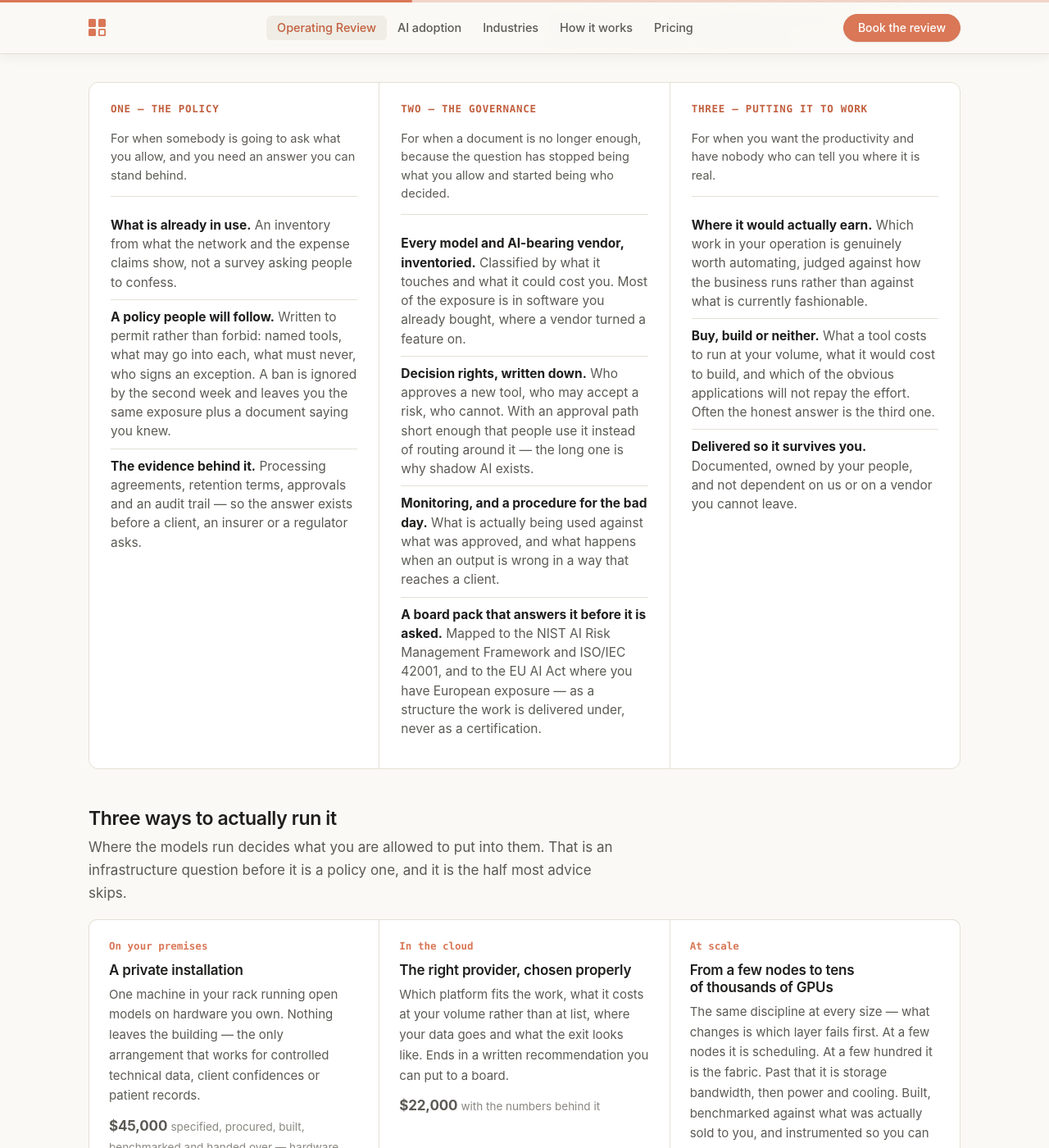
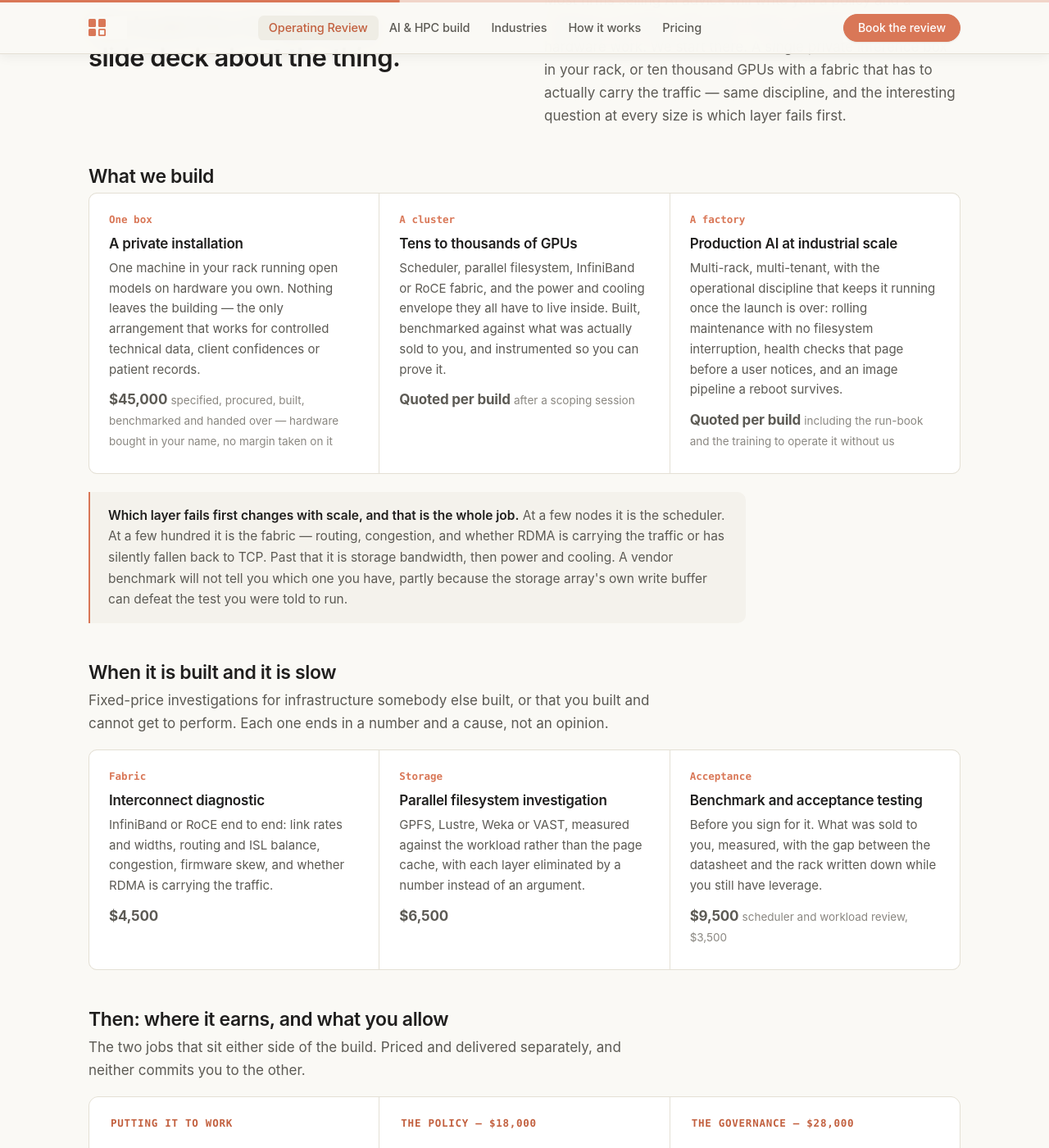
Before and after one commit to wirewalktech/AI-Extension, a Jekyll site: the page index.html, which Jekyll copies as it is, in a window 1280 px wide and 1400 px high, scrolled down 5026 px. Shown: the whole window at 82% size. Built offline with Jekyll 4.4.1, drawn with Linux system fonts in a browser that asks for light colours; some of the changed text lies outside the part shown.

Commit message:
Make the build capability impossible to miss
A visitor to ai.wirewalk.com could not tell we build anything. The AI
section opened with policy, then governance, and demoted the infrastructure
to a sub-block below the fold; the hero never mentioned hardware at all.

The section now leads with what we build -- one box, a cluster, a factory --
then the fixed-price investigations for infrastructure that already exists
and is slow, and only then the policy and governance work that sits either
side of it. The layer-fails-first argument is the differentiator and is now
stated plainly, including why a vendor benchmark will not find it.

Hero carries it above the fold, one proof point trades a generic claim for
the one nobody else can make, nav says AI & HPC build, and the meta
description names the infrastructure rather than only the review.

Co-Authored-By: Claude Opus 5 (1M context) <noreply@anthropic.com>

```diff
--- a/index.html
+++ b/index.html
@@ -5,14 +5,14 @@
 <meta property="og:type" content="website">
 <meta property="og:site_name" content="Wirewalk AI">
 <meta property="og:title" content="Wirewalk AI — The Operating Review">
-<meta property="og:description" content="Where the money leaks, where it drags, and what it quietly exposes you to. The obvious problems already have owners; we find the expensive ones that do not. A full read of how an operation earns — finance, revenue, receivables, payables, contracts, people and IT — rather than a sample of the one department already under review. Read in your sector's own vocabulary: your regulator, your filings, the systems your data sits in.">
+<meta property="og:description" content="Where the money leaks, where it drags, and what it quietly exposes you to — and when the answer is infrastructure, we build it: private AI installations, GPU clusters and the fabric, storage and scheduler underneath them. A full read of how an operation earns — finance, revenue, receivables, payables, contracts, people and IT — rather than a sample of the one department already under review. Read in your sector's own vocabulary: your regulator, your filings, the systems your data sits in.">
 <meta property="og:url" content="https://ai.wirewalk.com/">
 <meta property="og:image" content="https://ai.wirewalk.com/assets/og.png">
 <meta property="og:image:width" content="1200">
 <meta property="og:image:height" content="630">
 <meta name="twitter:card" content="summary_large_image">
 <link rel="canonical" href="https://ai.wirewalk.com/">
-<meta name="description" content="Where the money leaks, where it drags, and what it quietly exposes you to. The obvious problems already have owners; we find the expensive ones that do not. A full read of how an operation earns — finance, revenue, receivables, payables, contracts, people and IT — rather than a sample of the one department already under review. Read in your sector's own vocabulary: your regulator, your filings, the systems your data sits in.">
+<meta name="description" content="Where the money leaks, where it drags, and what it quietly exposes you to — and when the answer is infrastructure, we build it: private AI installations, GPU clusters and the fabric, storage and scheduler underneath them. A full read of how an operation earns — finance, revenue, receivables, payables, contracts, people and IT — rather than a sample of the one department already under review. Read in your sector's own vocabulary: your regulator, your filings, the systems your data sits in.">
 <style>
 :root{
   --bg:#FAF9F5; --alt:#F4F2EC; --alt2:#EFEDE5; --ln:#E4E0D5; --ln2:#D5D0C0;
@@ -770,7 +770,7 @@ nav.lk button.on .caret{transform:rotate(180deg);opacity:1}
            overlapped the brand rather than reflowing. Five leaves room.
            tools/check-layout.mjs fails the build if anything collides. -->
       <a href="#lenses" data-sec="lenses coverage handling checkable phase1 phase2 people">Operating Review</a>
-      <a href="#ai-policy" data-sec="ai-policy compliance credentials">AI adoption</a>
+      <a href="#ai-policy" data-sec="ai-policy compliance credentials">AI &amp; HPC build</a>
       <a href="#industries" data-sec="industries">Industries</a>
       <a href="/how-it-works/">How it works</a>
       <a href="/order/">Pricing</a>
@@ -810,6 +810,12 @@ nav.lk button.on .caret{transform:rotate(180deg);opacity:1}
     only add cost.
     <b>The obvious problems already have owners. We are here for the expensive ones that
     do not.</b></p>
+    <!-- The AI and HPC half was invisible above the fold. A visitor who needs a
+         cluster built was reading a page about operating reviews and leaving. -->
+    <p class="lead hro" style="margin-top:14px">And when the answer is infrastructure, we
+    build it &mdash; <a class="ilink" href="#ai-policy">one private inference box or ten
+    thousand GPUs</a>, scheduler and parallel filesystem and fabric, benchmarked against
+    what was actually sold to you.</p>
     <div class="acts hro">
       <a href="#contact" class="btn btn-p">Book the review<svg viewBox="0 0 16 16" fill="none"><path d="M3 8h9M8.5 4.5 12 8l-3.5 3.5" stroke="currentColor" stroke-width="1.7" stroke-linecap="round" stroke-linejoin="round"/></svg></a>
       <a href="/industries/" class="btn btn-g">Find your industry</a>
@@ -818,7 +824,7 @@ nav.lk button.on .caret{transform:rotate(180deg);opacity:1}
       <div><b>Read in full</b><span class="muted">Every record in scope, not a sample</span></div>
       <div><b>Priced in the open</b><span class="muted">Published prices, not a
       discovery call</span></div>
-      <div><b>Yours either way</b><span class="muted">No vendor commissions or referral fees</span></div>
+      <div><b>We build it too</b><span class="muted">Clusters and private AI, not just the advice</span></div>
     </div>
   </div>
   <div class="scopes">
@@ -1042,55 +1048,74 @@ nav.lk button.on .caret{transform:rotate(180deg);opacity:1}
 
 <section class="sec" id="ai-policy"><div class="wrap">
   <div class="sh-split">
-    <div><span class="eyebrow">AI adoption</span>
-      <h2>Three separate jobs. Most people start with one.</h2></div>
-    <p>What you allow, how that stays true once everyone is busy, and where a model would
-    actually earn its keep are three different pieces of work with three different buyers.
-    They are priced and delivered separately and none of them commits you to the next: a
-    firm with a client questionnaire due next month needs the first, a firm whose board has
-    started asking who signed off on any of this needs the second, and a firm that just
-    wants the productivity needs the third.</p>
-  </div>
-
+    <div><span class="eyebrow">AI and HPC infrastructure</span>
+      <h2>We build the thing. Not a slide deck about the thing.</h2></div>
+    <p>Most firms selling AI advice will write you a policy and a roadmap and stop at the
+    point where somebody has to make hardware work. We start there. A single private
+    inference box in your rack, or ten thousand GPUs with a fabric that has to actually
+    carry the traffic &mdash; same discipline, and the interesting question at every size
+    is which layer fails first.</p>
+  </div>
+
+  <!-- THE BUILD LEADS.
+       This section used to open with policy and governance and demote the
+       engineering to a sub-block three screens down, which described a
+       practice that writes documents. It is the wrong way round: anyone can
+       write an AI policy, and almost nobody can tell you why your RDMA
+       quietly fell back to TCP. -->
+  <h3 class="aih">What we build</h3>
+  <div class="g3" data-rv>
+    <div><span class="n">One box</span><h4>A private installation</h4>
+      <p>One machine in your rack running open models on hardware you own. Nothing leaves
+      the building &mdash; the only arrangement that works for controlled technical data,
+      client confidences or patient records.<br>
+      <b class="px">$45,000</b> <span class="pxn">specified, procured, built, benchmarked
+      and handed over &mdash; hardware bought in your name, no margin taken on it</span></p></div>
+    <div><span class="n">A cluster</span><h4>Tens to thousands of GPUs</h4>
+      <p>Scheduler, parallel filesystem, InfiniBand or RoCE fabric, and the power and
+      cooling envelope they all have to live inside. Built, benchmarked against what was
+      actually sold to you, and instrumented so you can prove it.<br>
+      <b class="px">Quoted per build</b> <span class="pxn">after a scoping session</span></p></div>
+    <div><span class="n">A factory</span><h4>Production AI at industrial scale</h4>
+      <p>Multi-rack, multi-tenant, with the operational discipline that keeps it running
+      once the launch is over: rolling maintenance with no filesystem interruption, health
+      checks that page before a user notices, and an image pipeline a reboot survives.<br>
+      <b class="px">Quoted per build</b> <span class="pxn">including the run-book and the
+      training to operate it without us</span></p></div>
+  </div>
+
+  <p class="rl" style="margin-top:22px"><b>Which layer fails first changes with scale, and
+  that is the whole job.</b> At a few nodes it is the scheduler. At a few hundred it is the
+  fabric &mdash; routing, congestion, and whether RDMA is carrying the traffic or has
+  silently fallen back to TCP. Past that it is storage bandwidth, then power and cooling.
+  A vendor benchmark will not tell you which one you have, partly because the storage
+  array's own write buffer can defeat the test you were told to run.</p>
+
+  <h3 class="aih">When it is built and it is slow</h3>
+  <p class="sub" style="max-width:66ch;margin:0 0 18px">Fixed-price investigations for
+  infrastructure somebody else built, or that you built and cannot get to perform. Each one
+  ends in a number and a cause, not an opinion.</p>
+  <div class="g3" data-rv>
+    <div><span class="n">Fabric</span><h4>Interconnect diagnostic</h4>
+      <p>InfiniBand or RoCE end to end: link rates and widths, routing and ISL balance,
+      congestion, firmware skew, and whether RDMA is carrying the traffic.<br>
+      <b class="px">$4,500</b></p></div>
+    <div><span class="n">Storage</span><h4>Parallel filesystem investigation</h4>
+      <p>GPFS, Lustre, Weka or VAST, measured against the workload rather than the page
+      cache, with each layer eliminated by a number instead of an argument.<br>
+      <b class="px">$6,500</b></p></div>
+    <div><span class="n">Acceptance</span><h4>Benchmark and acceptance testing</h4>
+      <p>Before you sign for it. What was sold to you, measured, with the gap between the
+      datasheet and the rack written down while you still have leverage.<br>
+      <b class="px">$9,500</b> <span class="pxn">scheduler and workload review, $3,500</span></p></div>
+  </div>
+
+  <h3 class="aih">Then: where it earns, and what you allow</h3>
+  <p class="sub" style="max-width:66ch;margin:0 0 18px">The two jobs that sit either side of
+  the build. Priced and delivered separately, and neither commits you to the other.</p>
   <div class="cmp peers" data-rv>
     <div>
-      <h4>ONE &mdash; THE POLICY</h4>
-      <p class="aip">For when somebody is going to ask what you allow, and you need an
-      answer you can stand behind.</p>
-      <ul>
-        <li><b>What is already in use.</b> An inventory from what the network and the
-          expense claims show, not a survey asking people to confess.</li>
-        <li><b>A policy people will follow.</b> Written to permit rather than forbid:
-          named tools, what may go into each, what must never, who signs an exception.
-          A ban is ignored by the second week and leaves you the same exposure plus a
-          document saying you knew.</li>
-        <li><b>The evidence behind it.</b> Processing agreements, retention terms,
-          approvals and an audit trail &mdash; so the answer exists before a client, an
-          insurer or a regulator asks.</li>
-      </ul>
-    </div>
-    <div>
-      <h4>TWO &mdash; THE GOVERNANCE</h4>
-      <p class="aip">For when a document is no longer enough, because the question has
-      stopped being what you allow and started being who decided.</p>
-      <ul>
-        <li><b>Every model and AI-bearing vendor, inventoried.</b> Classified by what it
-          touches and what it could cost you. Most of the exposure is in software you
-          already bought, where a vendor turned a feature on.</li>
-        <li><b>Decision rights, written down.</b> Who approves a new tool, who may accept a
-          risk, who cannot. With an approval path short enough that people use it instead
-          of routing around it &mdash; the long one is why shadow AI exists.</li>
-        <li><b>Monitoring, and a procedure for the bad day.</b> What is actually being used
-          against what was approved, and what happens when an output is wrong in a way that
-          reaches a client.</li>
-        <li><b>A board pack that answers it before it is asked.</b> Mapped to the NIST AI
-          Risk Management Framework and ISO/IEC 42001, and to the EU AI Act where you have
-          European exposure &mdash; as a structure the work is delivered under, never as a
-          certification.</li>
-      </ul>
-    </div>
-    <div>
-      <h4>THREE &mdash; PUTTING IT TO WORK</h4>
+      <h4>PUTTING IT TO WORK</h4>
       <p class="aip">For when you want the productivity and have nobody who can tell you
       where it is real.</p>
       <ul>
@@ -1104,46 +1129,50 @@ nav.lk button.on .caret{transform:rotate(180deg);opacity:1}
           dependent on us or on a vendor you cannot leave.</li>
       </ul>
     </div>
-  </div>
-
-  <h3 class="aih">Three ways to actually run it</h3>
-  <p class="sub" style="max-width:62ch;margin:0 0 18px">Where the models run decides what
-  you are allowed to put into them. That is an infrastructure question before it is a
-  policy one, and it is the half most advice skips.</p>
-  <div class="g3" data-rv>
-    <div><span class="n">On your premises</span><h4>A private installation</h4>
-      <p>One machine in your rack running open models on hardware you own. Nothing leaves
-      the building &mdash; the only arrangement that works for controlled technical data,
-      client confidences or patient records.<br>
-      <b class="px">$45,000</b> <span class="pxn">specified, procured, built, benchmarked
-      and handed over &mdash; hardware bought in your name, no margin taken on it</span></p></div>
-    <div><span class="n">In the cloud</span><h4>The right provider, chosen properly</h4>
-      <p>Which platform fits the work, what it costs at your volume rather than at list,
-      where your data goes and what the exit looks like. Ends in a written recommendation
-      you can put to a board.<br>
-      <b class="px">$22,000</b> <span class="pxn">with the numbers behind it</span></p></div>
-    <div><span class="n">At scale</span><h4>From a few nodes to tens of thousands of GPUs</h4>
-      <p>The same discipline at every size &mdash; what changes is which layer fails first.
-      At a few nodes it is scheduling. At a few hundred it is the fabric. Past that it is
-      storage bandwidth, then power and cooling. Built, benchmarked against what was
-      actually sold to you, and instrumented so you can prove it.<br>
-      <b class="px">Quoted per build</b> <span class="pxn">after a scoping session</span></p></div>
+    <div>
+      <h4>THE POLICY &mdash; $18,000</h4>
+      <p class="aip">For when somebody is going to ask what you allow, and you need an
+      answer you can stand behind.</p>
+      <ul>
+        <li><b>What is already in use.</b> An inventory from what the network and the
+          expense claims show, not a survey asking people to confess.</li>
+        <li><b>A policy people will follow.</b> Written to permit rather than forbid: named
+          tools, what may go into each, what must never, who signs an exception. A ban is
+          ignored by the second week and leaves you the same exposure plus a document
+          saying you knew.</li>
+        <li><b>The evidence behind it.</b> Processing agreements, retention terms,
+          approvals and an audit trail.</li>
+      </ul>
+    </div>
+    <div>
+      <h4>THE GOVERNANCE &mdash; $28,000</h4>
+      <p class="aip">For when a document is no longer enough, because the question has
+      stopped being what you allow and started being who decided.</p>
+      <ul>
+        <li><b>Every model and AI-bearing vendor, inventoried.</b> Classified by what it
+          touches and what it could cost you. Most of the exposure is in software you
+          already bought, where a vendor turned a feature on.</li>
+        <li><b>Decision rights, and an approval path people use.</b> The long one is why
+          shadow AI exists.</li>
+        <li><b>Monitoring, an incident procedure, and a board pack.</b> Mapped to the NIST
+          AI Risk Management Framework and ISO/IEC 42001, and to the EU AI Act where you
+          have European exposure &mdash; as a structure the work is delivered under, never
+          as a certification.</li>
+      </ul>
+    </div>
   </div>
 
   <div class="aibuy">
     <div>
-      <b>Start with a scoping session &mdash; $9,500</b>
+      <b>Every one of these starts with a scoping session &mdash; $9,500</b>
       <span>A full day with whoever owns the decision, and two days of work around it.
-      <b>Before the room</b>, we establish what your organization is already running &mdash;
-      from the network and the expense claims, not from a survey asking people to confess.
-      Most firms are both more exposed and further along than they think, and both halves
-      of that change the conversation. <b>In the room</b>, what you are actually trying to
-      do, what your sector will and will not permit, and where a model would genuinely earn
-      against how the business runs. <b>Afterwards</b>, a written readiness assessment: what
-      is in use, what must stop, the work worth automating and the obvious candidates that
-      will not repay the effort, buy against build with the numbers at your volume, and a
-      sequence you can put to a board. <b>Credited in full</b> against whatever you
-      commission next, with no deadline on that.</span>
+      <b>Before the room</b>, we establish what you are already running &mdash; the
+      hardware, the fabric, the models, and what is quietly on a credit card. <b>In the
+      room</b>, what you are actually trying to build, what your sector will and will not
+      permit, and an honest read on whether it needs building, buying or dropping.
+      <b>Afterwards</b>, a written assessment with the architecture, the numbers at your
+      volume, and a sequence you can put to a board. <b>Credited in full</b> against
+      whatever you commission next, with no deadline on that.</span>
     </div>
     <div class="acts">
       <a class="btn btn-p" href="/order/#catalog">Book a scoping session</a>
@@ -1151,11 +1180,13 @@ nav.lk button.on .caret{transform:rotate(180deg);opacity:1}
     </div>
   </div>
 
-  <p class="rl"><b>They connect, but only if you want them to.</b> Knowing which of your
-  work a model is good at is an operating question, answered by reading how the business
-  actually runs &mdash; which is what the rest of this page is about. If a review is
-  already happening, this costs very little extra. If it is not, either job stands
-  perfectly well on its own.</p>
+  <p class="rl" style="margin-top:22px"><b>Twenty years of this, at real scale.</b> The
+  same discipline has run production clusters in a national laboratory, a health system and
+  semiconductor manufacturing &mdash; parallel filesystems that cannot drop, NDR and HDR
+  InfiniBand fabrics, schedulers carrying work that costs real money when it stalls, and
+  GPU estates where a bad image is a fleet-wide outage. It is not a practice that read
+  about this.</p>
+
   <p class="rl" style="margin-top:1px"><b>Your sector already has a view.</b> A law firm
   has bar guidance on client confidences. A defense supplier has controlled technical data
   that must not reach a public model at all. A practice has patient records and a business
```
